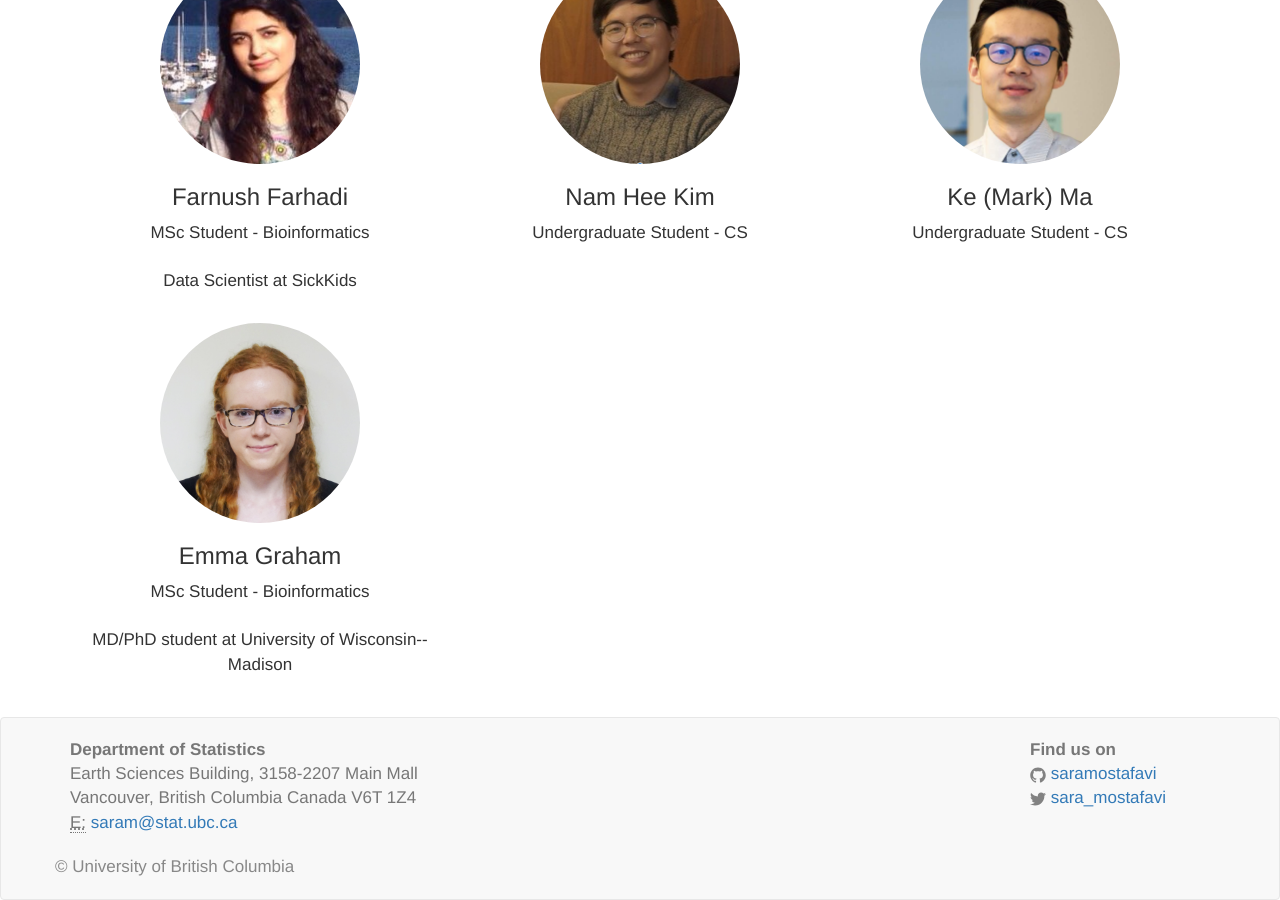
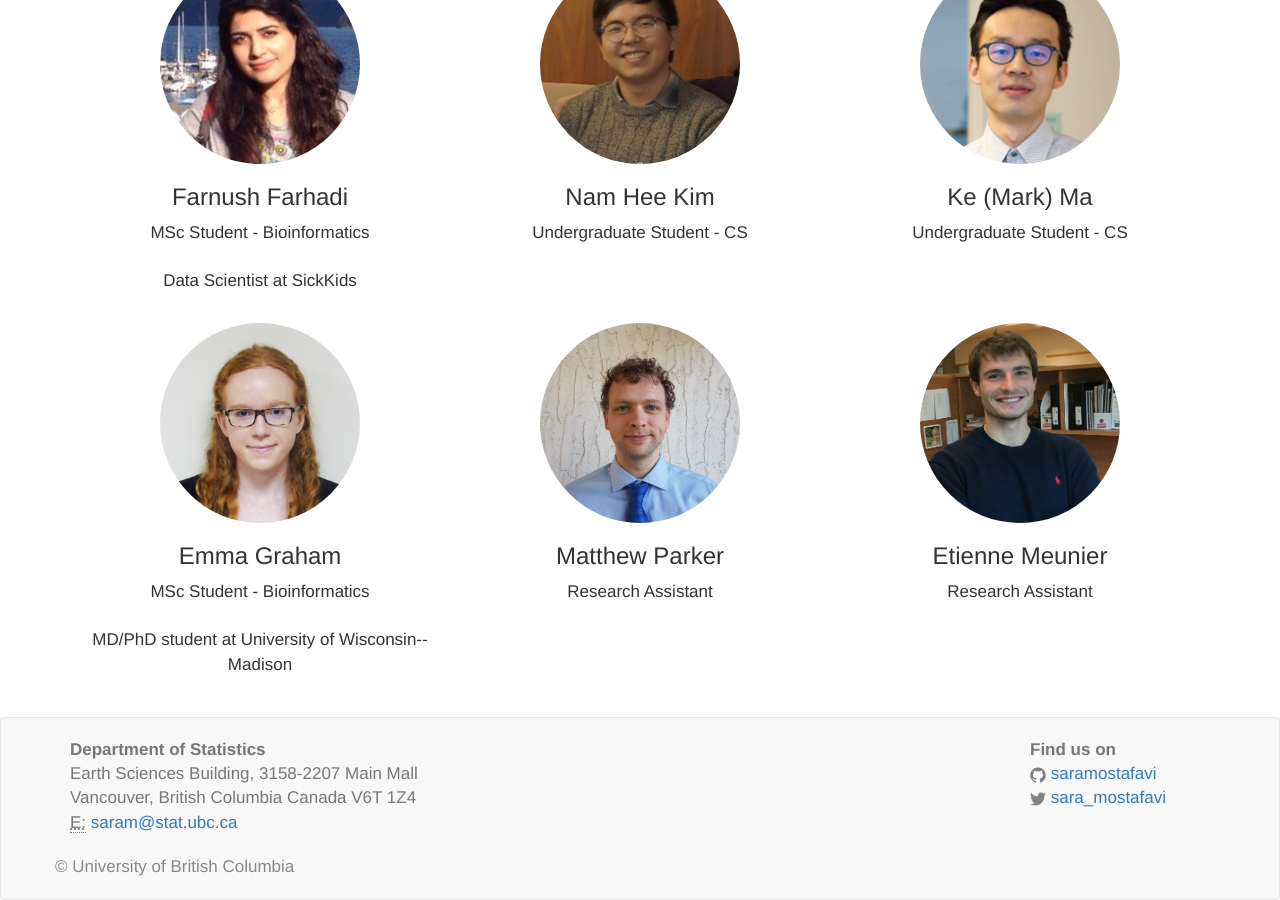
Before and after one commit to saramostafavi/saramostafavi.github.io, a Jekyll site: the page built from people.html, in a window 1280 px wide and 900 px high, scrolled down 2451 px. Built offline with Jekyll 4.4.1, drawn with Linux system fonts in a browser that asks for light colours; nearby versions of some CDN libraries; a style sheet for code colours, icons or effects is not loaded.

Commit message:
updated people

```diff
--- a/_data/alumni.yml
+++ b/_data/alumni.yml
@@ -33,3 +33,11 @@
   role: MSc Student - Bioinformatics
   photo: "/images/Emma.jpg"
   lnp: MD/PhD student at University of Wisconsin--Madison
+
+- name: Matthew Parker
+  role: Research Assistant
+  photo: "/images/Matthew.jpg"
+
+- name: Etienne Meunier
+  role: Research Assistant
+  photo: "/images/EtienneS.png"
```
